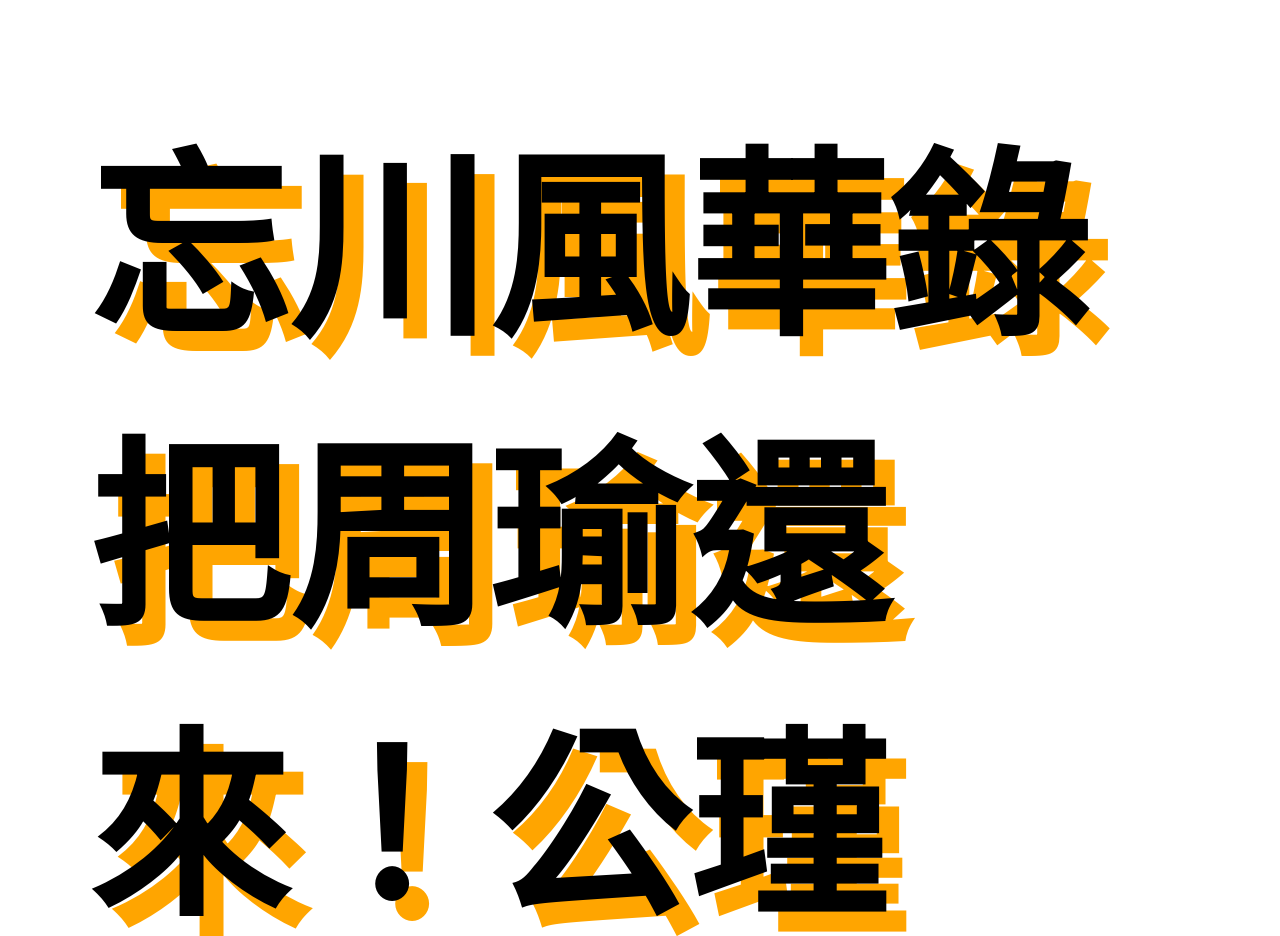
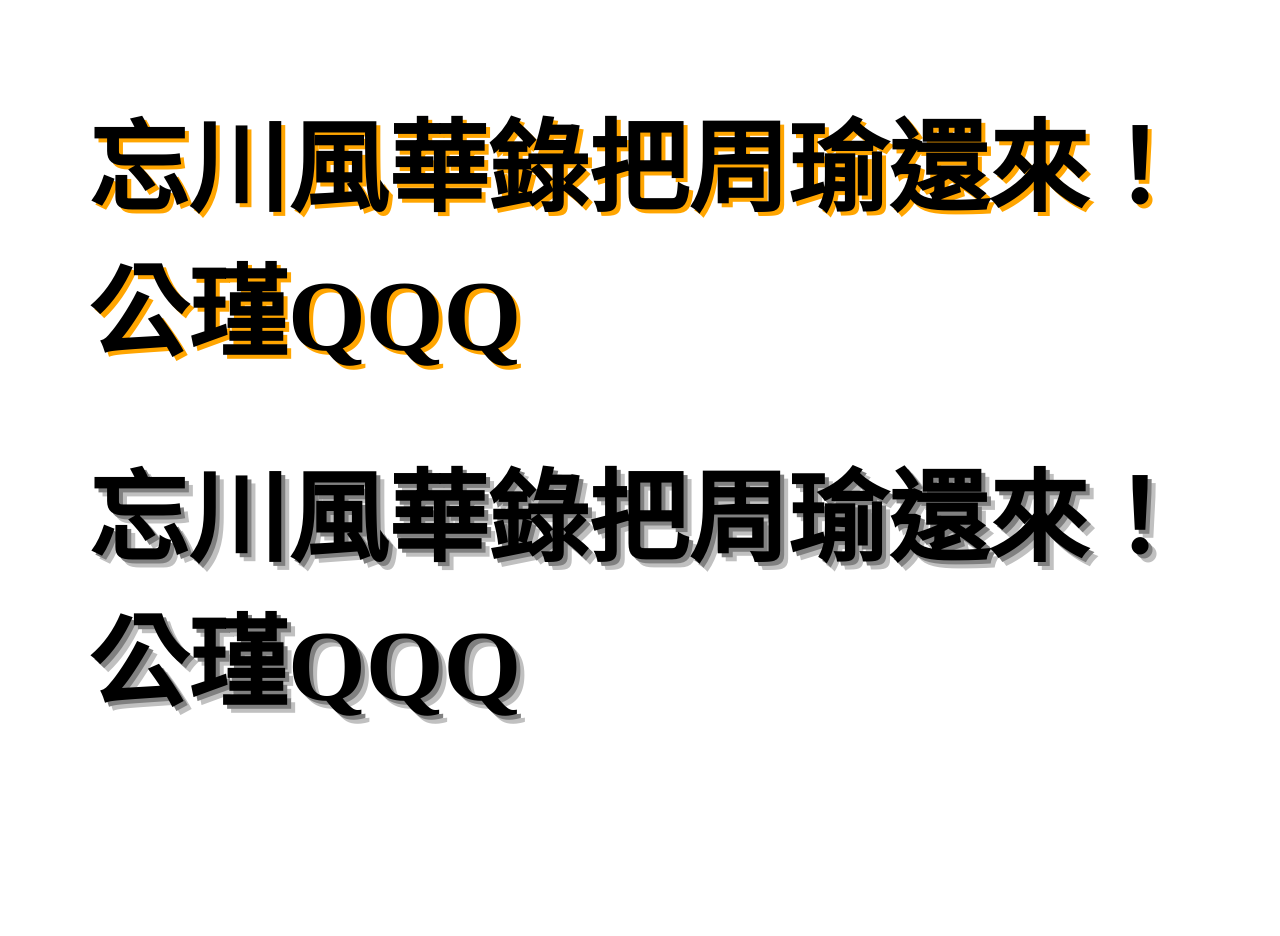
Before and after one commit to xitele1/xitele1.github.io, a plain HTML site: page Web9/index.htm in a window 1280 px wide. Shown: the top 936 px of the page. After the commit the page ends 816 px from the top, so only its background shows below. Drawn offline with Linux system fonts and the light colour scheme.

Commit message:
Update index.htm

```diff
--- a/Web9/index.htm
+++ b/Web9/index.htm
@@ -6,7 +6,7 @@
   <style>
     body {
       font-family: "Times New Roman", serif;
-      font-size: 200px;
+      font-size: 100px;
       font-weight: bold;
       padding: 80px;
       background-color: #fff;
@@ -14,14 +14,15 @@
 
     .orange-shadow {
       color: black;
-      text-shadow: 20px 20px 0 orange;
+      text-shadow: 4px 4px 0 orange;
+      margin-bottom: 60px;
     }
 
     .multi-shadow {
       color: black;
       text-shadow:
-        20px 20px 0 gray,
-        40px 40px 0 silver;
+        4px 4px 0 gray,
+        8px 8px 0 silver;
     }
   </style>
 </head>
```
